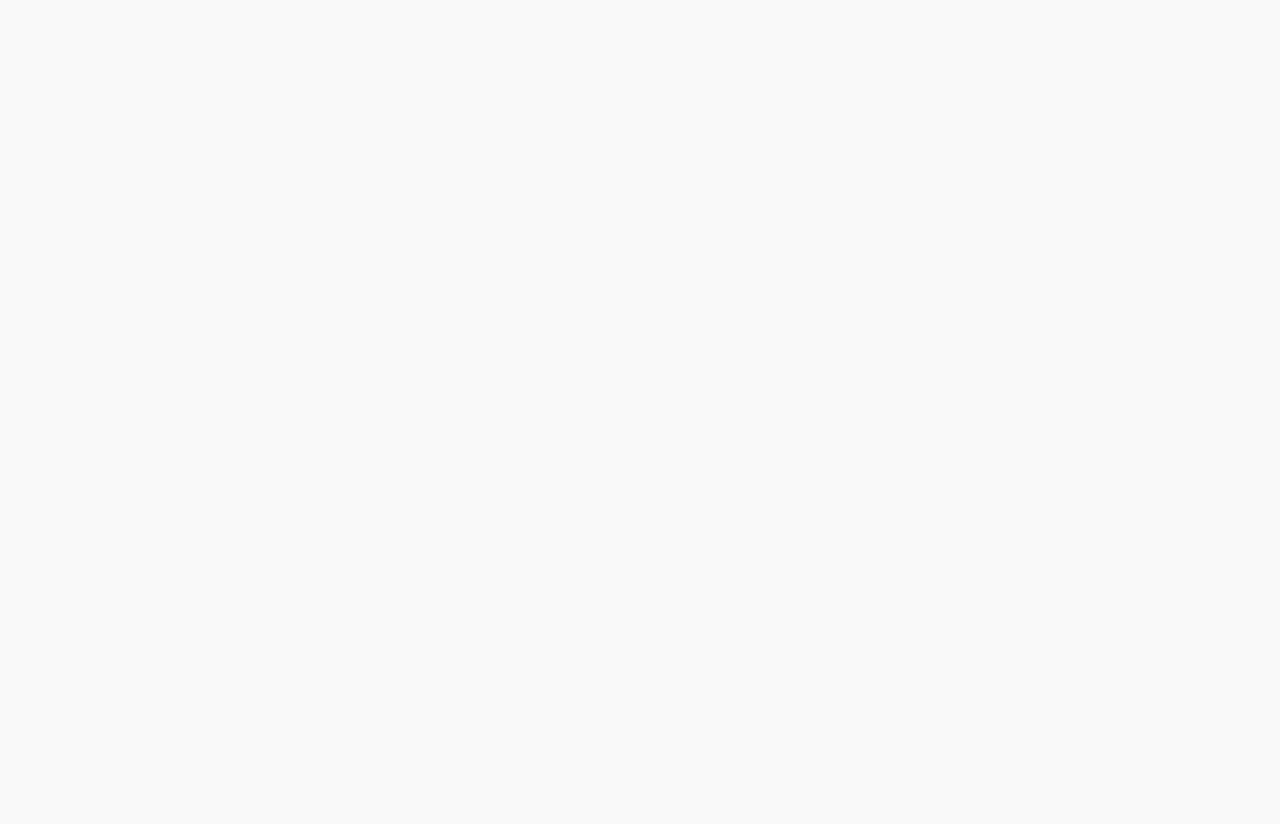
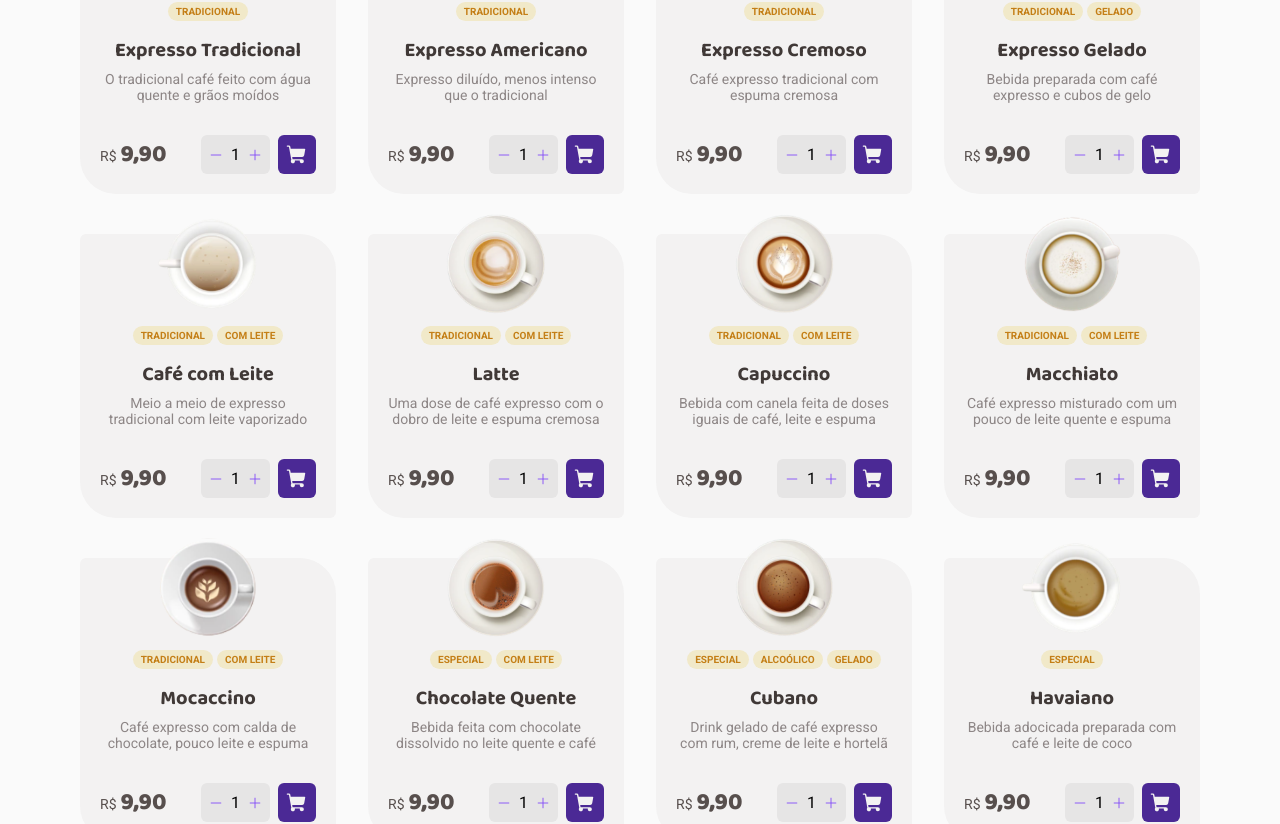
Before and after one commit to felipinas/coffee-delivery, a React (Vite) app: page / in a window 1280 px wide. Shown: the part 877-1701 px from the top of the page. Before the commit the page ends 800 px from the top, so only its background shows below. Built offline with nearby package versions, Linux system fonts and the light colour scheme.

Commit message:
feat: create coffee card and coffee list

```diff
--- a/src/App.tsx
+++ b/src/App.tsx
@@ -10,11 +10,12 @@ import { GlobalStyle } from './styles/global';
 export function App() {
   return (
     <ThemeProvider theme={defaultTheme}>
-      <GlobalStyle />
       <Header />
       <BrowserRouter>
         <Router />
       </BrowserRouter>
+
+      <GlobalStyle />
     </ThemeProvider>
   );
 }
--- /dev/null
+++ b/src/components/CoffeeCard/CoffeeCard.tsx
@@ -0,0 +1,91 @@
+import { useState } from 'react';
+import { useTheme } from 'styled-components';
+import { Minus, Plus, ShoppingCart } from 'phosphor-react';
+
+import {
+  CoffeeCardContainer,
+  Tags,
+  Tag,
+  CoffeeName,
+  CoffeeDescription,
+  Actions,
+  QuantityDefiner,
+  AddButton,
+  Price,
+} from './styles';
+
+interface CoffeeData {
+  image: string;
+  tags: string[];
+  name: string;
+  description: string;
+  price: number;
+}
+
+interface CoffeeCardProps {
+  coffee: CoffeeData;
+}
+
+export function CoffeeCard({ coffee }: CoffeeCardProps) {
+  const theme = useTheme();
+  const [quantity, setQuantity] = useState(1);
+
+  const { image, tags, name, description, price } = coffee;
+
+  function formatPrice(price: number) {
+    const formatedPrice = price.toLocaleString('pt-br', {
+      minimumFractionDigits: 2,
+      maximumFractionDigits: 2,
+    });
+
+    return formatedPrice;
+  }
+
+  function handleUpdateQuantity(value: number) {
+    const supposedNewQuantityValue = quantity + value;
+    const newQuantityValue =
+      supposedNewQuantityValue > 0 ? supposedNewQuantityValue : 1;
+
+    setQuantity(newQuantityValue);
+  }
+
+  return (
+    <CoffeeCardContainer>
+      <img src={image} alt="" />
+
+      <Tags>
+        {tags.map((tag) => (
+          <Tag key={tag}>{tag}</Tag>
+        ))}
+      </Tags>
+
+      <CoffeeName>{name}</CoffeeName>
+
+      <CoffeeDescription>{description}</CoffeeDescription>
+
+      <footer>
+        <Price>
+          <span>R$</span> <b>{formatPrice(price)}</b>
+        </Price>
+
+        <Actions>
+          <QuantityDefiner>
+            <button onClick={() => handleUpdateQuantity(-1)}>
+              <Minus size={14} color={theme.purple} />
+            </button>
+
+            <span>{quantity}</span>
+
+            <button onClick={() => handleUpdateQuantity(1)}>
+              <Plus size={14} color={theme.purple} />
+            </button>
+          </QuantityDefiner>
+
+          <AddButton>
+            <ShoppingCart size={22} weight="fill" />
+          </AddButton>
+        </Actions>
+      </footer>
+    </CoffeeCardContainer>
+  );
+}
--- /dev/null
+++ b/src/components/CoffeeCard/styles.ts
@@ -0,0 +1,127 @@
+import styled from 'styled-components';
+
+export const CoffeeCardContainer = styled.div`
+  display: flex;
+  flex-direction: column;
+  align-items: center;
+  flex-wrap: wrap;
+
+  padding: 0 1.25rem 1.25rem 1.25rem;
+
+  background-color: ${(props) => props.theme['base-card']};
+
+  border-radius: 6px 36px;
+
+  img {
+    margin-top: -1.25rem;
+  }
+
+  footer {
+    width: 100%;
+
+    display: flex;
+    justify-content: space-between;
+  }
+`;
+
+export const Tags = styled.div`
+  display: flex;
+  gap: 0.25rem;
+  justify-content: center;
+  flex-wrap: wrap;
+
+  margin-top: 0.75rem;
+`;
+
+export const Tag = styled.span`
+  padding: 0.25rem 0.5rem;
+
+  text-transform: uppercase;
+  font-size: 0.625rem;
+  font-weight: 700;
+
+  color: ${(props) => props.theme['yellow-dark']};
+  background-color: ${(props) => props.theme['yellow-light']};
+
+  border-radius: 100px;
+`;
+
+export const CoffeeName = styled.h3`
+  margin: 1rem 0 0.5rem 0;
+
+  font-size: 1.25rem;
+  line-height: 130%;
+
+  color: ${(props) => props.theme['base-subtitle']};
+`;
+
+export const CoffeeDescription = styled.p`
+  margin-bottom: 2rem;
+
+  text-align: center;
+  font-size: 0.875rem;
+
+  color: ${(props) => props.theme['base-label']};
+`;
+
+export const Price = styled.div`
+  color: ${(props) => props.theme['base-text']};
+
+  span {
+    font-size: 0.875rem;
+  }
+
+  b {
+    font-family: 'Baloo 2';
+    font-size: 1.5rem;
+    font-weight: 800;
+  }
+`;
+
+export const Actions = styled.div`
+  display: flex;
+  gap: 0.5rem;
+`;
+
+export const QuantityDefiner = styled.div`
+  display: flex;
+  align-items: center;
+  gap: 0.5rem;
+
+  padding: 0.5rem;
+
+  background-color: ${(props) => props.theme['base-button']};
+
+  border-radius: 6px;
+
+  button {
+    display: flex;
+    align-items: center;
+
+    border: none;
+    background: transparent;
+
+    cursor: pointer;
+  }
+`;
+
+export const AddButton = styled.button`
+  display: flex;
+  align-items: center;
+
+  padding: 0.5rem;
+
+  border: none;
+  border-radius: 6px;
+
+  background-color: ${(props) => props.theme['purple-dark']};
+  color: ${(props) => props.theme['base-card']};
+
+  cursor: pointer;
+
+  transition: 0.2s;
+
+  &:hover {
+    background-color: ${(props) => props.theme.purple};
+  }
+`;
--- /dev/null
+++ b/src/mock/coffees.mock.ts
@@ -0,0 +1,133 @@
+import arabicImage from '../assets/coffees/arabic.svg';
+import coffeeWithMilkImage from '../assets/coffees/coffee-with-milk.svg';
+import capuccinoImage from '../assets/coffees/capuccino.svg';
+import hotChocolateImage from '../assets/coffees/hot-chocolate.svg';
+import cubanImage from '../assets/coffees/cuban.svg';
+import americanEspressoImage from '../assets/coffees/american-espresso.svg';
+import creamyEspressoImage from '../assets/coffees/creamy-espresso.svg';
+import icedEspressoImage from '../assets/coffees/iced-espresso.svg';
+import espressoImage from '../assets/coffees/espresso.svg';
+import hawaiianImage from '../assets/coffees/hawaiian.svg';
+import irishImage from '../assets/coffees/irish.svg';
+import latteImage from '../assets/coffees/latte.svg';
+import macchiatoImage from '../assets/coffees/macchiato.svg';
+import mocaccinoImage from '../assets/coffees/mocaccino.svg';
+
+export const coffees = [
+  {
+    id: 1,
+    tags: ['tradicional'],
+    name: 'Expresso Tradicional',
+    description: 'O tradicional café feito com água quente e grãos moídos',
+    price: 9.9,
+    image: espressoImage,
+  },
+  {
+    id: 2,
+    tags: ['tradicional'],
+    name: 'Expresso Americano',
+    description: 'Expresso diluído, menos intenso que o tradicional',
+    price: 9.9,
+    image: americanEspressoImage,
+  },
+  {
+    id: 3,
+    tags: ['tradicional'],
+    name: 'Expresso Cremoso',
+    description: 'Café expresso tradicional com espuma cremosa',
+    price: 9.9,
+    image: creamyEspressoImage,
+  },
+  {
+    id: 4,
+    tags: ['tradicional', 'gelado'],
+    name: 'Expresso Gelado',
+    description: 'Bebida preparada com café expresso e cubos de gelo',
+    price: 9.9,
+    image: icedEspressoImage,
+  },
+  {
+    id: 5,
+    tags: ['tradicional', 'com leite'],
+    name: 'Café com Leite',
+    description: 'Meio a meio de expresso tradicional com leite vaporizado',
+    price: 9.9,
+    image: coffeeWithMilkImage,
+  },
+  {
+    id: 6,
+    tags: ['tradicional', 'com leite'],
+    name: 'Latte',
+    description:
+      'Uma dose de café expresso com o dobro de leite e espuma cremosa',
+    price: 9.9,
+    image: latteImage,
+  },
+  {
+    id: 7,
+    tags: ['tradicional', 'com leite'],
+    name: 'Capuccino',
+    description:
+      'Bebida com canela feita de doses iguais de café, leite e espuma',
+    price: 9.9,
+    image: capuccinoImage,
+  },
+  {
+    id: 8,
+    tags: ['tradicional', 'com leite'],
+    name: 'Macchiato',
+    description:
+      'Café expresso misturado com um pouco de leite quente e espuma',
+    price: 9.9,
+    image: macchiatoImage,
+  },
+  {
+    id: 9,
+    tags: ['tradicional', 'com leite'],
+    name: 'Mocaccino',
+    description: 'Café expresso com calda de chocolate, pouco leite e espuma',
+    price: 9.9,
+    image: mocaccinoImage,
+  },
+  {
+    id: 10,
+    tags: ['especial', 'com leite'],
+    name: 'Chocolate Quente',
+    description: 'Bebida feita com chocolate dissolvido no leite quente e café',
+    price: 9.9,
+    image: hotChocolateImage,
+  },
+  {
+    id: 11,
+    tags: ['especial', 'alcoólico', 'gelado'],
+    name: 'Cubano',
+    description:
+      'Drink gelado de café expresso com rum, creme de leite e hortelã',
+    price: 9.9,
+    image: cubanImage,
+  },
+  {
+    id: 12,
+    tags: ['especial'],
+    name: 'Havaiano',
+    description: 'Bebida adocicada preparada com café e leite de coco',
+    price: 9.9,
+    image: hawaiianImage,
+  },
+  {
+    id: 13,
+    tags: ['especial'],
+    name: 'Árabe',
+    description: 'Bebida preparada com grãos de café árabe e especiarias',
+    price: 9.9,
+    image: arabicImage,
+  },
+  {
+    id: 14,
+    tags: ['especial', 'alcoólico'],
+    name: 'Irlandês',
+    description: 'Bebida a base de café, uísque irlandês, açúcar e chantilly',
+    price: 9.9,
+    image: irishImage,
+  },
+];
--- a/src/pages/Home/Home.tsx
+++ b/src/pages/Home/Home.tsx
@@ -1,5 +1,9 @@
 import { useTheme } from 'styled-components';
 import { Coffee, Package, ShoppingCart, Timer } from 'phosphor-react';
+
+import { CoffeeCard } from '../../components/CoffeeCard/CoffeeCard';
+
+import { coffees } from '../../mock/coffees.mock';
 
 import {
   MainContainer,
@@ -8,6 +12,8 @@ import {
   ItemsContainer,
   Item,
   ItemIcon,
+  CoffeeListTitle,
+  CoffeeList,
 } from './styles';
 import IntroImage from '../../assets/intro-image.svg';
 
@@ -70,6 +76,16 @@ export function Home() {
           alt="Copo de café com grãos e pó de café ao redor"
         />
       </IntroContainer>
+
+      <section>
+        <CoffeeListTitle>Nossos cafés</CoffeeListTitle>
+
+        <CoffeeList>
+          {coffees.map((coffee) => {
+            return <CoffeeCard key={coffee.id} coffee={coffee} />;
+          })}
+        </CoffeeList>
+      </section>
     </MainContainer>
   );
 }
--- a/src/pages/Home/styles.ts
+++ b/src/pages/Home/styles.ts
@@ -9,6 +9,7 @@ export const MainContainer = styled.main`
   max-width: 1120px;
 
   margin: auto;
+  padding-bottom: 10rem;
 `;
 
 export const IntroContainer = styled.section`
@@ -65,3 +66,17 @@ export const ItemIcon = styled.div<ItemIconProps>`
   background-color: ${({ backgroundColor }) => backgroundColor};
   color: ${(props) => props.theme.white};
 `;
+
+export const CoffeeListTitle = styled.h2`
+  margin: 2rem 0 3rem;
+
+  font-weight: 800;
+  font-size: 2rem;
+  color: ${(props) => props.theme['base-subtitle']};
+`;
+
+export const CoffeeList = styled.div`
+  display: grid;
+  grid-template-columns: repeat(4, 1fr);
+  gap: 2.5rem 2rem;
+`;
```
